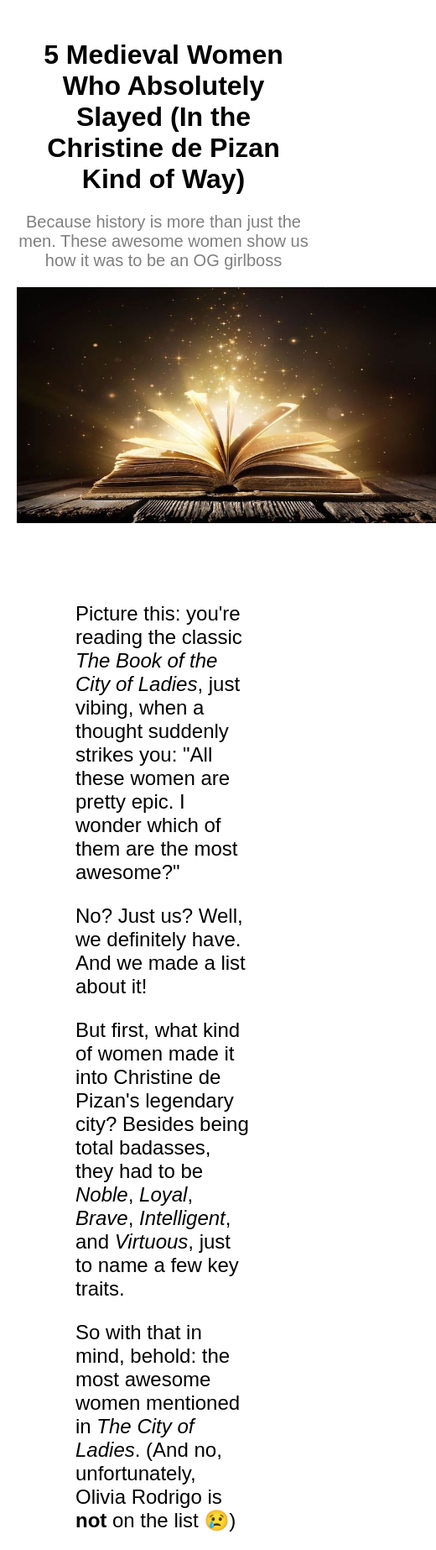
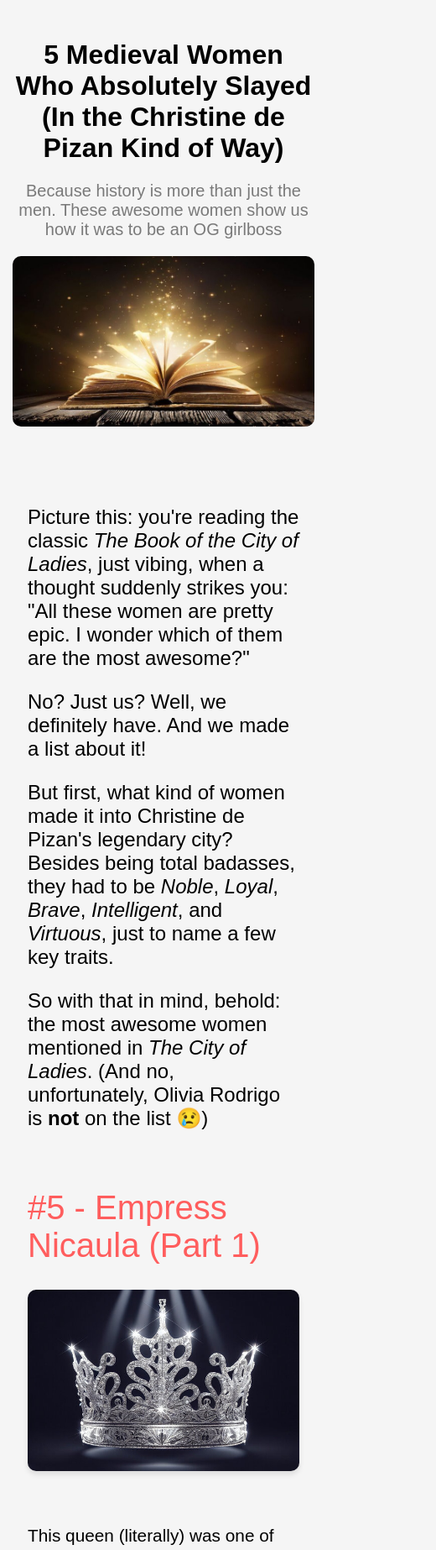
Before and after one commit to jjohnsrepo/westernCivBuzz, a plain HTML site: page index.html in a window 390 px wide. Shown: the part 151-1997 px from the top of the page at 84% size, 520 px wide, since content can reach past the window. Drawn offline with Linux system fonts and the light colour scheme.

Commit message:
changed css a bit

```diff
--- a/style.css
+++ b/style.css
@@ -1,65 +1,109 @@
-
-html{
-
-    font-family: 'Arial', sans-serif;
+/* Global styles */
+html {
+    font-family: 'Arial', 'Helvetica', sans-serif;
 }
 
-body{
-   height:100%;
-    margin:0;
+body {
+    background-color: #f5f5f5; /* Light grey background */
+    margin: 0;
+    height: 100%;
 }
 
-header{
-    background-color:black;
-    width:100%;
-    color:#eb7a34;
+img{
+    border-radius: 10px; /* Rounded corners */
+}
+
+
+header {
+    background-color: black;
+    width: 100%;
+    color: #eb7a34;
     justify-content: center;
-    display:flex;
+    display: flex;
     flex-direction: column;
     text-align: center;
 }
 
-img{
-    width:500px;
+img {
+    width: 500px;
 }
 
-.title{
-   text-align: center;
-   margin-top: 50px;
-   margin-bottom: 90px;
+/* Title and intro */
+.title {
+    text-align: center;
+    margin-top: 50px;
+    margin-bottom: 90px;
 }
 
-.intro{
+.title h1 {
+    font-size: 3rem; /* Larger font for the title */
+    font-weight: bold;
+}
+
+.title h2 {
+    font-size: 1.8rem;
+    margin-top: 5px;
+    font-weight: lighter;
+}
+
+.intro {
     font-size: 1.5rem;
-
     margin-bottom: 70px;
-    padding-left:20%;
+    padding-left: 20%;
     padding-right: 20%;
 }
-.container{
-    margin:20px;
+
+/* Container for the content */
+.container {
+    margin: 20px auto; /* Center the container with auto */
+    padding: 0 15px; /* Add padding to avoid text touching the edges */
 }
 
+/* Entry styles */
 .entry {
     display: flex;
     flex-direction: column;
-    padding-left:10%;
+    padding-left: 10%;
     padding-right: 10%;
-    margin-bottom:70px;
+    margin-bottom: 70px;
 }
 
-.entry p{
+.entry p {
     font-size: 1.5rem;
+    line-height: 1.6; /* More breathing space between lines */
 }
 
 .entry img {
     align-self: center;
+    width: 100%;
+    max-width: 500px; /* Ensures image doesn't get too large */
     margin-top: 30px;
-    margin-bottom:40px;
+    margin-bottom: 40px;
+    box-shadow: 0 4px 6px rgba(0, 0, 0, 0.1); /* Slight shadow */
 }
 
+/* Ranking for each entry */
+.rank {
+    font-size: 2.5rem;
+    color: rgb(255, 93, 93);
+}
 
-.rank{
-    font-size: 2.5rem;
-    color:rgb(255, 93, 93);
+/* Mobile responsiveness */
+@media (max-width: 768px) {
+    .intro, .entry {
+        padding-left: 5%;
+        padding-right: 5%;
+    }
+
+    .entry p {
+        font-size: 1.3rem;
+    }
+
+    img {
+        width: 100%; /* Make images responsive */
+    }
+
+    .title h1 {
+        font-size: 2rem; /* Smaller title for mobile */
+    }
 }
```
